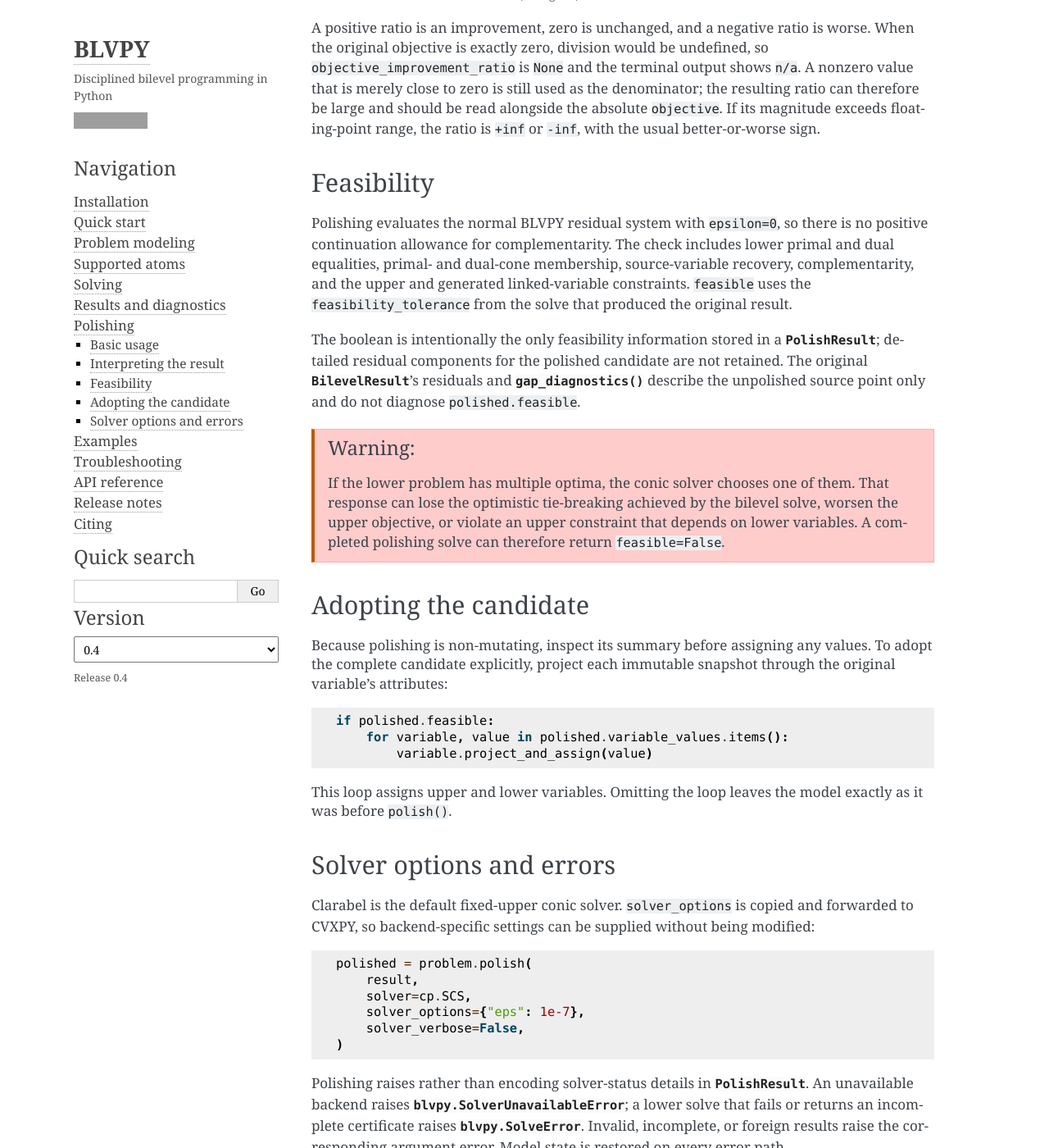
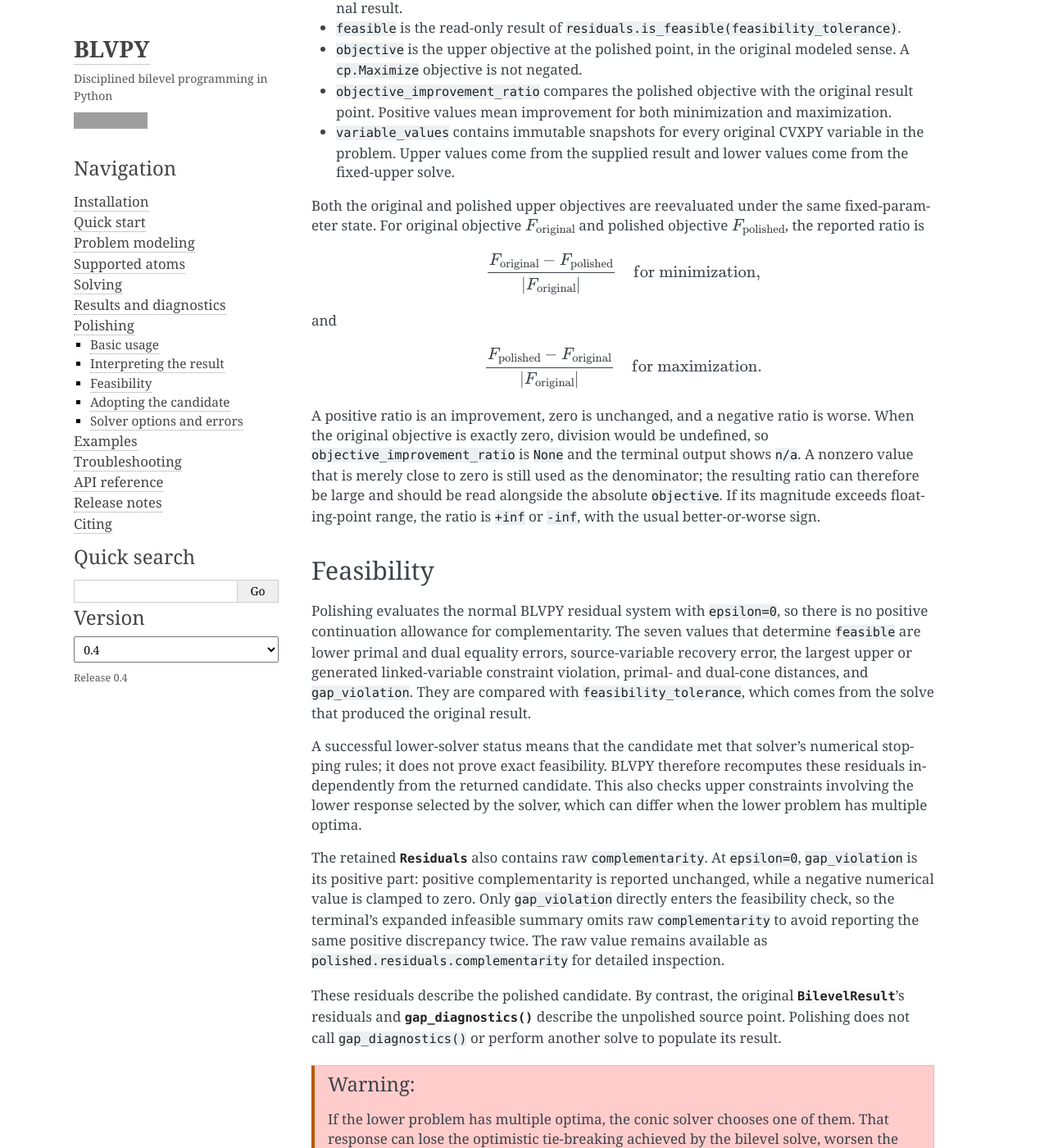
Before and after one commit to dxogrp/blvpy, a Sphinx documentation site: the page built from docs/polishing.md, in a window 1280 px wide and 1400 px high, scrolled down 1679 px. Shown: the whole window at 82% size. Built offline with Sphinx 7.4.7, drawn with Linux system fonts in a browser that asks for light colours; some of the changed text lies outside the part shown; grey boxes are pictures that could not be loaded.

Commit message:
Expose polished residual diagnostics

````diff
--- a/docs/polishing.md
+++ b/docs/polishing.md
@@ -26,6 +26,8 @@
 )
 
 print(polished.feasible)
+print(polished.residuals.max_violation)
+print(polished.feasibility_tolerance)
 print(polished.objective)
 print(polished.objective_improvement_ratio)
 ```
@@ -43,7 +45,28 @@
 -------------------------------------------------------------------------------
 (BLVPY) Result: feasible=true | objective=8.000e+00
 (BLVPY)   improvement_ratio=2.000e-01
+(BLVPY) Residuals: max_violation=5.000e-08 | feasibility_tolerance=1.000e-07
 ```
+
+When the candidate is infeasible, the summary instead prints every residual
+used by the feasibility decision and marks the largest checked value:
+
+```text
+(BLVPY) Result: feasible=false | objective=8.000e+00
+(BLVPY)   improvement_ratio=2.000e-01
+(BLVPY) Residuals: feasibility_tolerance=1.000e-07
+(BLVPY)   primal_equality=1.000e-08
+(BLVPY)   dual_equality=2.000e-08
+(BLVPY)   recovery=3.000e-08
+(BLVPY)   upper_constraints=4.000e-04 | largest=true
+(BLVPY)   primal_cone=5.000e-08
+(BLVPY)   dual_cone=6.000e-08
+(BLVPY)   gap_violation=7.000e-08
+```
+
+All exact ties for the largest checked residual are marked. The derived
+`max_violation` is omitted from this expanded form because it would duplicate
+the value of a marked entry.
 
 Set `verbose=False` to suppress BLVPY's summary. This is independent of
 `solver_verbose`: the latter controls CVXPY and native conic-solver output on
@@ -51,10 +74,14 @@
 
 ## Interpreting the result
 
-{class}`blvpy.PolishResult` is immutable and contains four fields:
+{class}`blvpy.PolishResult` is immutable and exposes the following values:
 
-- `feasible` is whether the complete polished candidate passes BLVPY's
-  standard feasibility check.
+- `residuals` contains the independently evaluated residuals for the polished
+  candidate.
+- `feasibility_tolerance` is the tolerance inherited from the solve that
+  produced the original result.
+- `feasible` is the read-only result of
+  `residuals.is_feasible(feasibility_tolerance)`.
 - `objective` is the upper objective at the polished point, in the original
   modeled sense. A `cp.Maximize` objective is not negated.
 - `objective_improvement_ratio` compares the polished objective with the
@@ -93,17 +120,32 @@
 ## Feasibility
 
 Polishing evaluates the normal BLVPY residual system with `epsilon=0`, so
-there is no positive continuation allowance for complementarity. The check
-includes lower primal and dual equalities, primal- and dual-cone membership,
-source-variable recovery, complementarity, and the upper and generated
-linked-variable constraints. `feasible` uses the `feasibility_tolerance` from
-the solve that produced the original result.
+there is no positive continuation allowance for complementarity. The seven
+values that determine `feasible` are lower primal and dual equality errors,
+source-variable recovery error, the largest upper or generated
+linked-variable constraint violation, primal- and dual-cone distances, and
+`gap_violation`. They are compared with `feasibility_tolerance`, which comes
+from the solve that produced the original result.
 
-The boolean is intentionally the only feasibility information stored in a
-{class}`~blvpy.PolishResult`; detailed residual components for the polished
-candidate are not retained. The original {class}`~blvpy.BilevelResult`'s
-residuals and {meth}`~blvpy.BilevelProblem.gap_diagnostics` describe the
-unpolished source point only and do not diagnose `polished.feasible`.
+A successful lower-solver status means that the candidate met that solver's
+numerical stopping rules; it does not prove exact feasibility. BLVPY therefore
+recomputes these residuals independently from the returned candidate. This
+also checks upper constraints involving the lower response selected by the
+solver, which can differ when the lower problem has multiple optima.
+
+The retained {class}`~blvpy.Residuals` also contains raw `complementarity`.
+At `epsilon=0`, `gap_violation` is its positive part: positive
+complementarity is reported unchanged, while a negative numerical value is
+clamped to zero. Only `gap_violation` directly enters the feasibility check,
+so the terminal's expanded infeasible summary omits raw `complementarity` to
+avoid reporting the same positive discrepancy twice. The raw value remains
+available as `polished.residuals.complementarity` for detailed inspection.
+
+These residuals describe the polished candidate. By contrast, the original
+{class}`~blvpy.BilevelResult`'s residuals and
+{meth}`~blvpy.BilevelProblem.gap_diagnostics` describe the unpolished source
+point. Polishing does not call `gap_diagnostics()` or perform another solve to
+populate its result.
 
 :::{warning}
 If the lower problem has multiple optima, the conic solver chooses one of
````
Also changed, not shown: docs/api.md (+2 -1 lines), docs/release-notes.md (+6 -4 lines), docs/results.md (+12 -5 lines), 6 other files.
